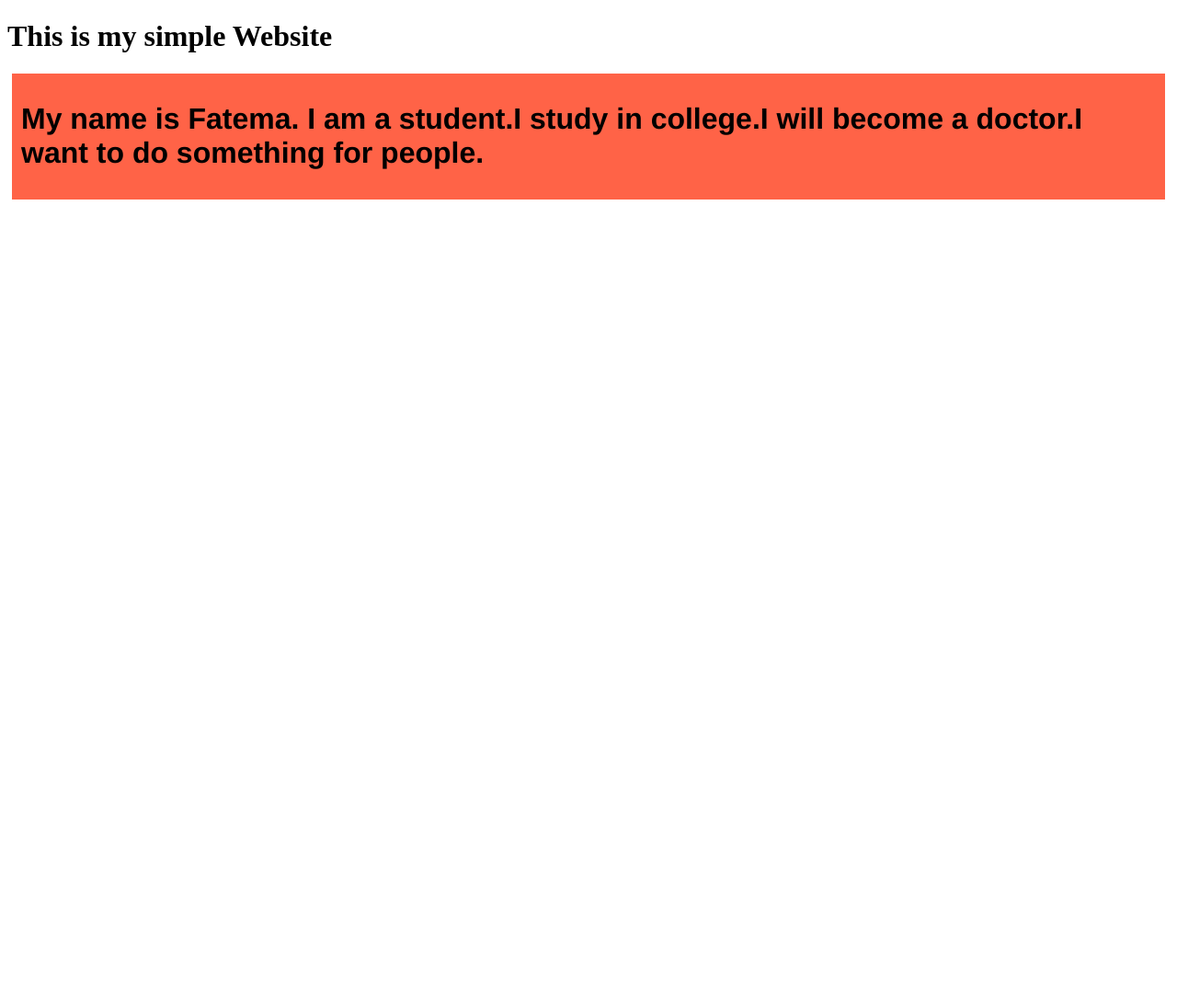
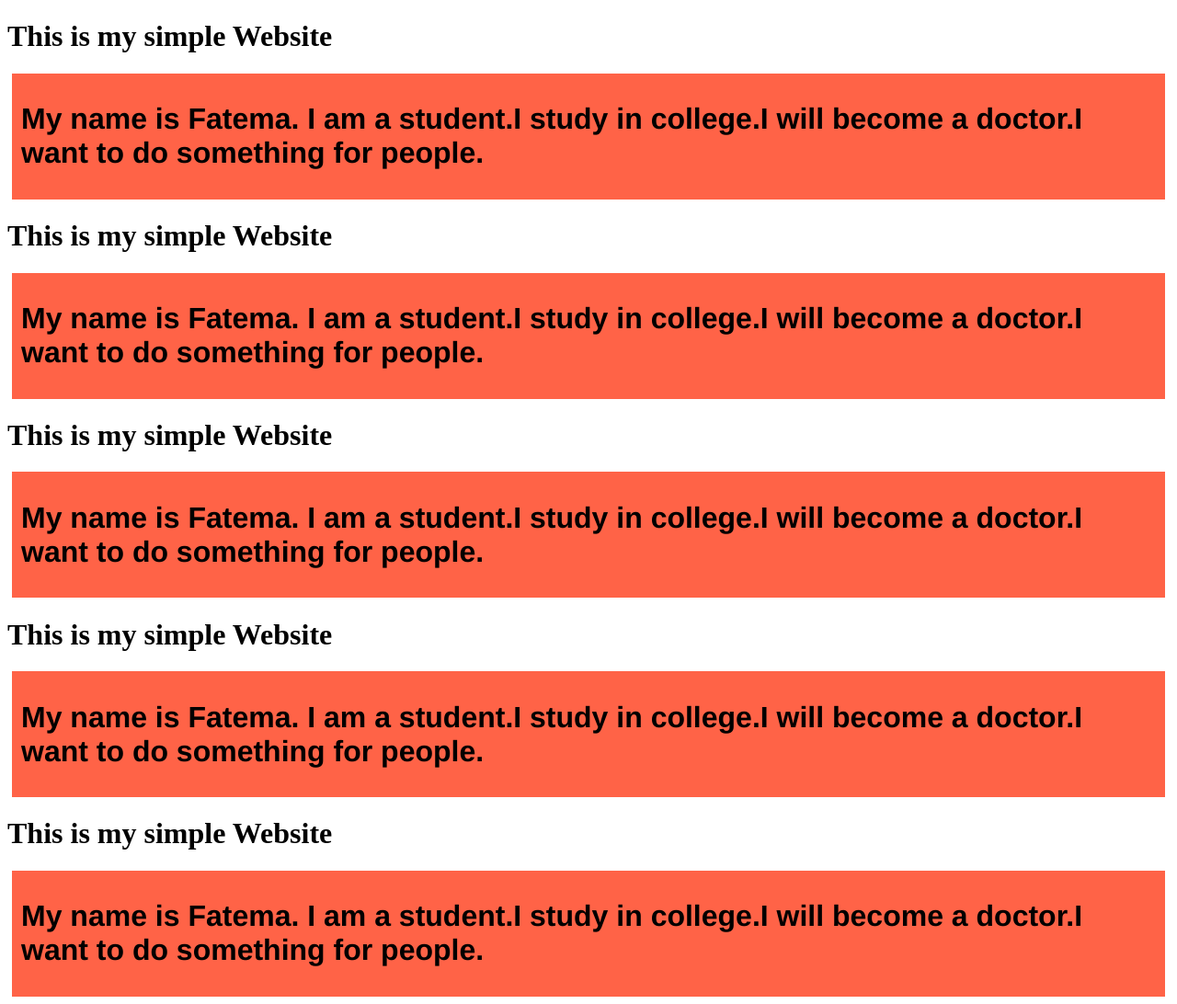
Before and after one commit to Fatema-Islam/my-simple-website, a plain HTML site: page index.html in a window 1280 px wide. Shown: the whole page at 92% size. Before the commit the page ends 800 px from the top, so only its background shows below. Drawn offline with Linux system fonts and the light colour scheme.

Commit message:
added the first blog

```diff
--- a/index.html
+++ b/index.html
@@ -11,5 +11,21 @@
     <div>
         <h1>My name is Fatema. I am a student.I study in college.I will become a doctor.I want to do something for people.</h1>
     </div>
+    <h1>This is my simple Website</h1>
+    <div>
+        <h1>My name is Fatema. I am a student.I study in college.I will become a doctor.I want to do something for people.</h1>
+    </div>
+    <h1>This is my simple Website</h1>
+    <div>
+        <h1>My name is Fatema. I am a student.I study in college.I will become a doctor.I want to do something for people.</h1>
+    </div>
+    <h1>This is my simple Website</h1>
+    <div>
+        <h1>My name is Fatema. I am a student.I study in college.I will become a doctor.I want to do something for people.</h1>
+    </div>
+    <h1>This is my simple Website</h1>
+    <div>
+        <h1>My name is Fatema. I am a student.I study in college.I will become a doctor.I want to do something for people.</h1>
+    </div>
 </body>
 </html>
```
